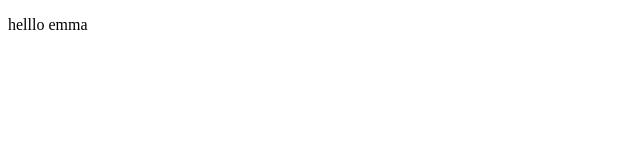
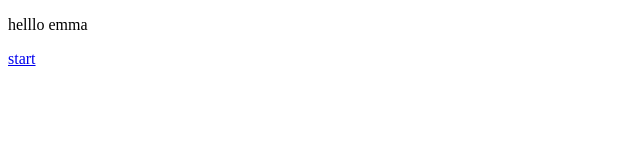
Before and after one commit to EzohGenuine/EzohGenuine.github.io, a plain HTML site: page index.html in a window 1280 px wide. Shown: the full height of the page, 0-640 px from the left. Drawn offline with Linux system fonts and the light colour scheme.

Commit message:
Update index.html

```diff
--- a/index.html
+++ b/index.html
@@ -7,5 +7,6 @@
 </head>
 <body>
     <p>helllo emma</p>
+    <a href='website\templates\base.html'> start </a>
 </body>
 </html>
```
